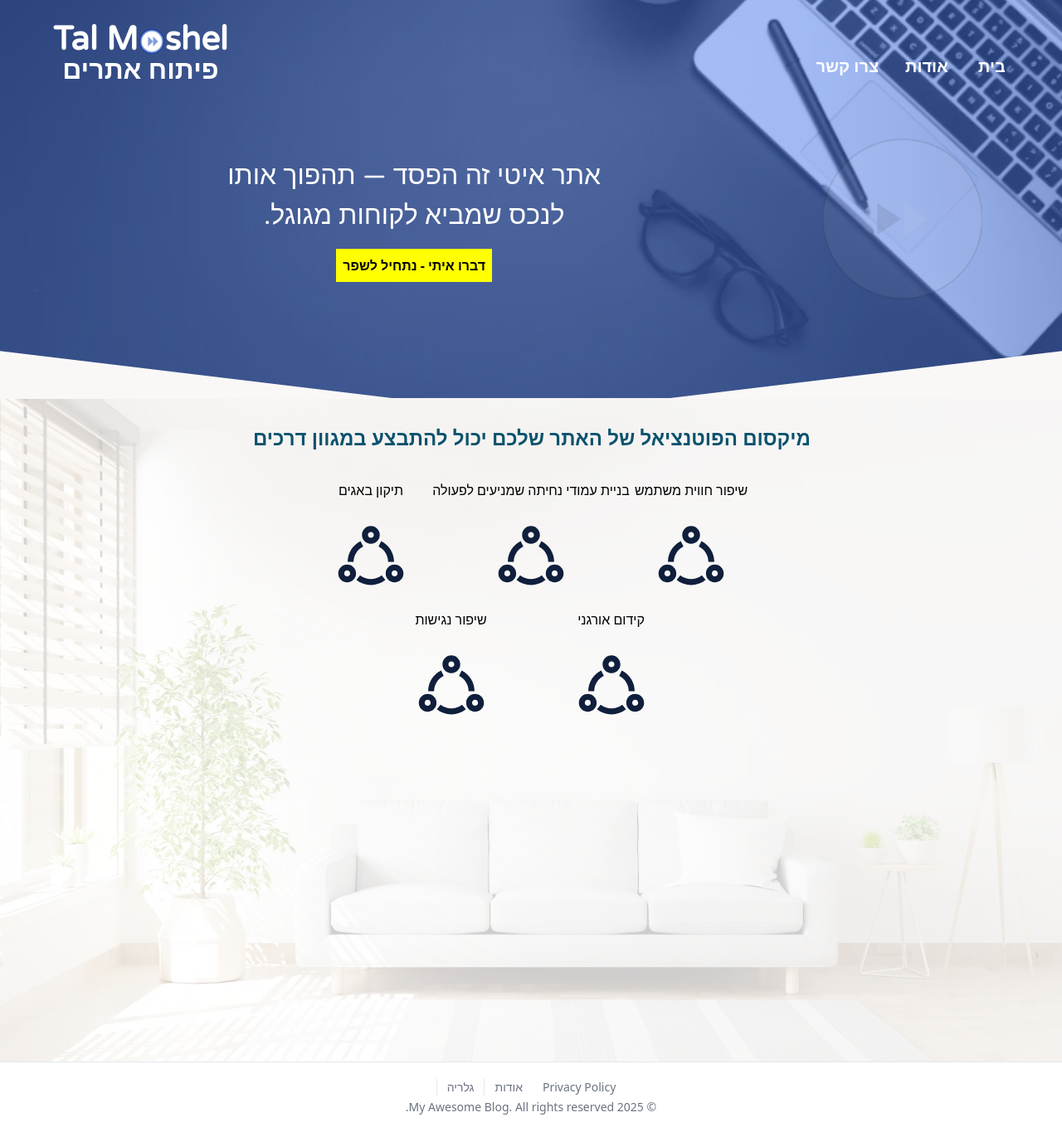
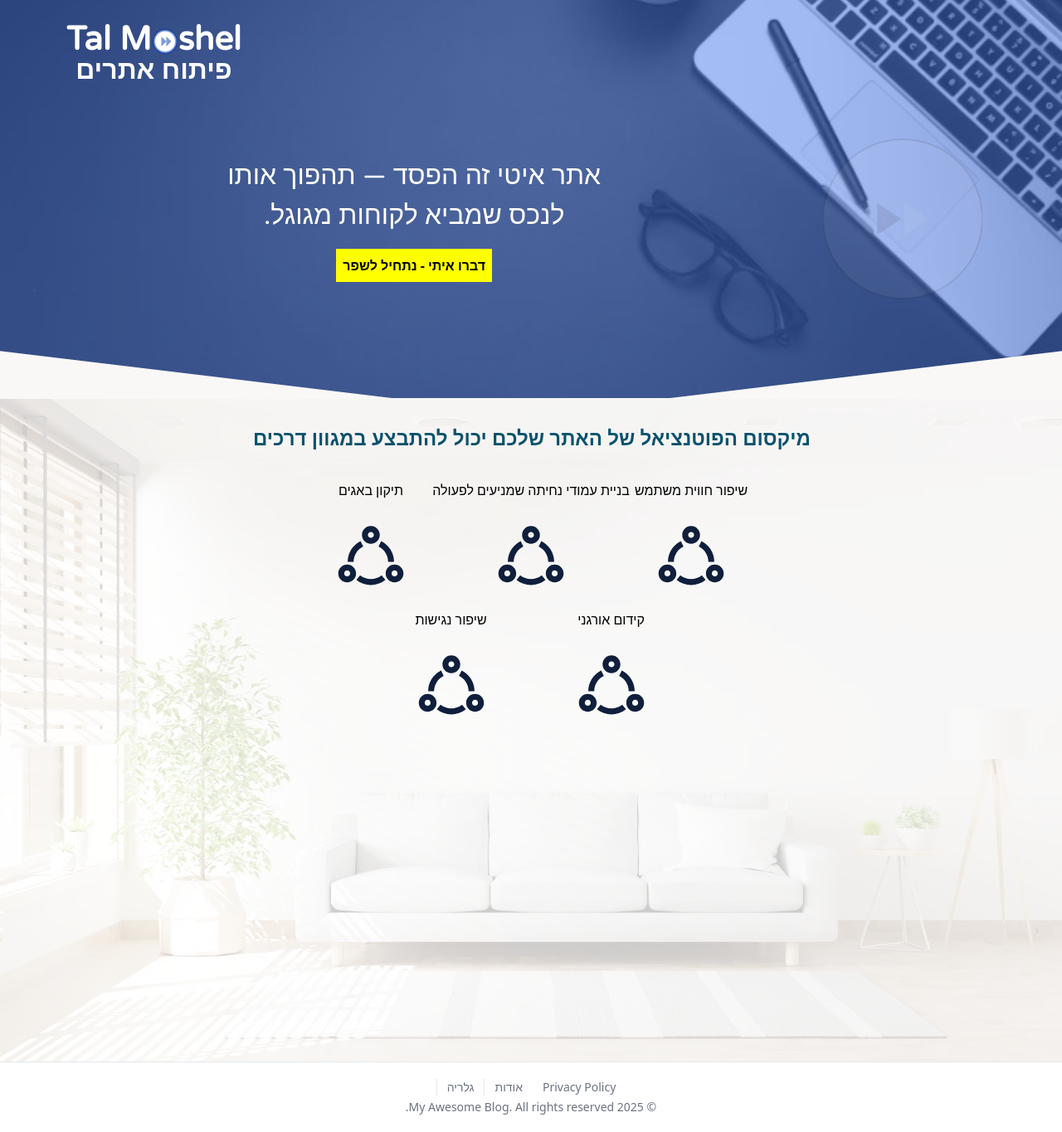
Before and after one commit to TalMoshel1/my-web-service-site, a Next.js app: page /about in a window 1280 px wide. Shown: the whole page at 83% size. Built offline with nearby package versions, Linux system fonts and the light colour scheme.

Commit message:
fix background opacity for about page

```diff
--- a/src/app/about/page.tsx
+++ b/src/app/about/page.tsx
@@ -122,25 +122,21 @@ export default function AboutPage() {
             top: "0",
             left: "0",
             width: "100%",
-            height: "100svh",
-            minHeight:'fit-content'
+            minHeight:'100%',
+            height:'fit-content',
           }}
         >
-          <HeroImage
-            src="/sofa-living-room-with-copy-space2.webp"
-            width="100vw
-        "
-          />
+                    <Image src={"/sofa-living-room-with-copy-space2.webp"} alt={"living room"} fill={true} />
+
         </div>
 
-        <div
-          style={{
-            position: "absolute",
+        <div style={{
+            position: "relative",
             top: "0",
             backgroundColor: "rgba(255,255,255,0.8)",
             width: "100%",
-            minHeight: '100%',
-            height: "fit-content",
+            minHeight: '100svh',
+            height: "100%",
             display: "flex",
             flexDirection: "column",
             justifyContent: "start",
@@ -274,6 +270,9 @@ export default function AboutPage() {
             </ul>
           </div>
         </div>
+
+
+
       </main>
     </>
   );
--- a/src/components-css/Navbar.css
+++ b/src/components-css/Navbar.css
@@ -53,3 +53,15 @@ li {
 
     }
 }
+
+@media (orientation: landscape) and (max-width: 1500px) {
+    .ul-display-none {
+        display: none;
+    }
+
+    .logo-size {
+        font-size:2.5rem;
+        margin-left: 1rem;
+    }
+
+}
```
